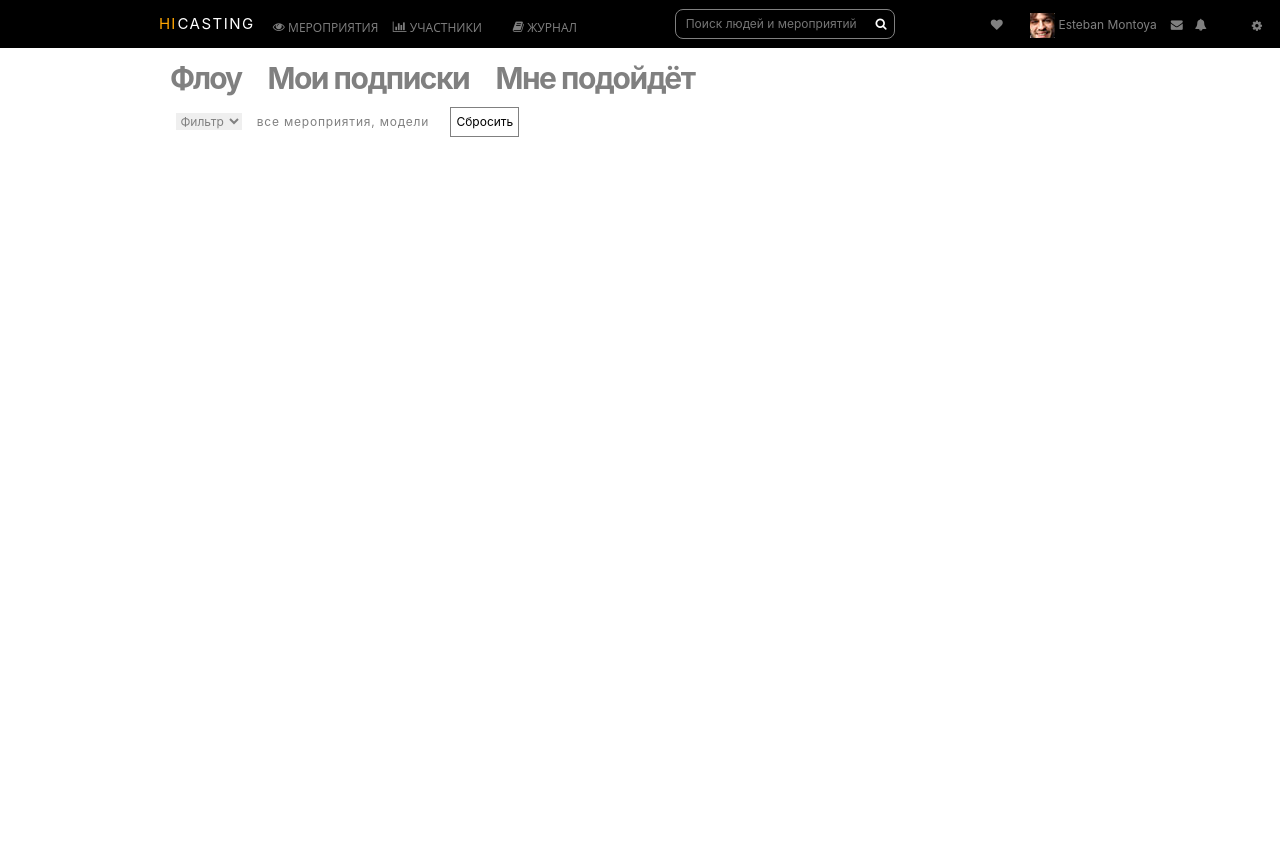
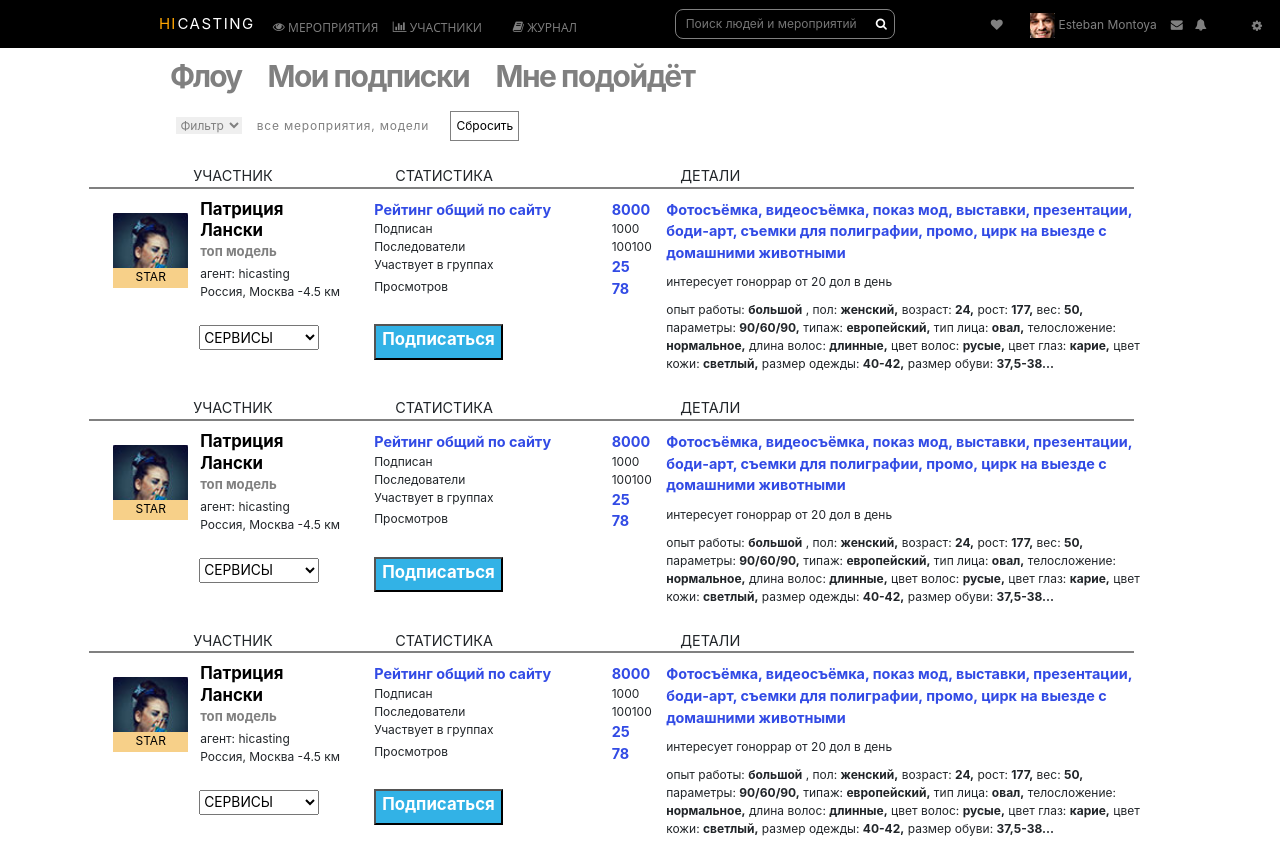
Before and after one commit to mpitenko/hicasting, a plain HTML site: page index.html in a window 1280 px wide. Before the commit the page ends 800 px from the top, so only its background shows below. Drawn offline with nearby package versions, Linux system fonts and the light colour scheme; files whose address does not match are found by name.

Commit message:
Desktop make-up

```diff
--- a/base.js
+++ b/base.js
@@ -11,8 +11,7 @@
 function init() {
 	  //document.getElementById("seachinput").value='Поиск людей по мероприятию';
 	  // var π = 3.14;
-	  /*copyContent(2);*/
-	  ;
+	  copyContent(2);
 };
 
 
--- a/index.html
+++ b/index.html
@@ -8,7 +8,7 @@
     <!-- Font Awesome CDN -->
     <link rel="stylesheet" href=".\font-awesome-4.7.0\css\font-awesome.min.css">
 
-    <link href="E:\Docs\hicasting\style.css" rel="stylesheet">
+    <link href="./style.css" rel="stylesheet">
    </head>
   <body>
 
@@ -91,7 +91,22 @@
   <div class ='header'>
     <div class ='headertext flow'>Флоу</div>
     <div class ='headertext'>Мои подписки</div>
-    <div class ='headertext'>Мне подойдёт</div><br>
+    <div class ='headertext'>Мне подойдёт</div>
+
+    <button class = 'cubeframe' onclick="">
+      <i class="fa fa-th-large" aria-hidden="true"></i>
+    </button>
+
+    <button class = 'barsframe'>
+      <i class="fa fa-bars" aria-hidden="true"></i>
+    </button>
+
+      <!-- <div class ='stripes'>
+        <div class = 'stripe lefttop'></div>
+        <div class = 'stripe righttop'></div>
+     </div> -->
+
+    <br>
     <select class="header_selector">
             <option>Фильтр</option>
             <option>Пункт 2</option>
@@ -100,36 +115,38 @@
     <button class='resetbtn'>Сбросить</button>
   </div>
 
-
      <ul class="cards-list container">
       <li class="card-item row">
 
-      <!-- <div class ='image1_box'>
+        <div class="card_style card__user col-12 col-sm-12 col-md-12 col-lg-3 col-xl-3">
+          <div class = 'headline firstheadline'>УЧАСТНИК</div>
+
+          <div class ='card__inmage'>
             <img src="img/img1.jpg" class="image1">
             <div class = 'image1_inscription'>STAR</div>
           </div>
 
-        <div class="card_style card__user col-12 col-sm-12 col-md-3 col-lg-3 col-xl-3">
-          <div class = 'headline'>УЧАСТНИК</div>
-          <div class="card__inmage"></div>
-          <div class="card__username">Патриция <br> Лански</div>
+
+          <div class="card__username firstrecord">Патриция <br> Лански</div>
           <div class="card__profession">топ модель</div>
           <div class="card__address">агент: hicasting<br>
                                      Россия, Москва -4.5 км</div>
+          <div class= 'card__selector_box'>
             <select class="card__selector">
               <option>СЕРВИСЫ</option>
               <option>Пункт 2</option>
             </select>
+         </div>
 
-        </div> -->
+        </div>
 
-        <!-- <div class="card_style card__stat col-12 col-sm-12 col-md-3 col-lg-3 col-xl-3">
+         <div class="card_style card__stat col-12 col-sm-12 col-md-12 col-lg-3 col-xl-3">
             <div class = 'headline'>СТАТИСТИКА</div>
 
             <ul class="card__stat-list container">
               <li class="row">
-              <span class="col-10 head-card-stat card__stat-item__name">Рейтинг общий по сайту</span>
-              <span class="col-2 head-card-stat card__stat-item__value">8000</span>
+                <span class="col-10 head-card-stat card__stat-item__name firstrecord">Рейтинг общий по сайту</span>
+                <span class="col-2 head-card-stat card__stat-item__value firstrecord">8000</span>
               </li>
 
               <li class="row">
@@ -156,13 +173,14 @@
             <button class="card_stat-item__button">
               Подписаться
             </button>
-        </div> -->
+          </div>
 
-        <!-- <div class="card_style card__details col-12 col-sm-12 col-md-6 col-lg-6 col-xl-6">
+
+          <div class="card_style card__details col-12 col-sm-12 col-md-12 col-lg-5 col-xl-5">
           <div class = 'headline'>ДЕТАЛИ</div>
             <ul class="card__det-list">
-            <li>
-              <span class="card__proff_details head-card-stat">Фотосъёмка, видеосъёмка, показ мод, выставки, презентации, боди-арт, съемки для полиграфии, промо, цирк на выезде с домашними животными</span><br>
+              <li class = 'row'>
+                <span class="card__proff_details head-card-stat firstrecord">Фотосъёмка, видеосъёмка, показ мод, выставки, презентации, боди-арт, съемки для полиграфии, промо, цирк на выезде с домашними животными</span><br>
                 <span class="card__payments_request">интересует гоноррар от 20 дол в день</span><br>
                 <span class="card__data">
                   <span>опыт работы:</span>
@@ -197,7 +215,7 @@
                   <span class='bold-style'>37,5-38...</span>
                  </span>
               </li>
-        </div> -->
+          </div>
 
           </li>
       </ul>
@@ -215,6 +233,6 @@
   <script src="https://maxcdn.bootstrapcdn.com/bootstrap/4.0.0-beta.2/js/bootstrap.min.js" integrity="sha384-alpBpkh1PFOepccYVYDB4do5UnbKysX5WZXm3XxPqe5iKTfUKjNkCk9SaVuEZflJ" crossorigin="anonymous"></script>
   <script src="https://cdn.jsdelivr.net/npm/lodash@4.17.4/lodash.min.js"></script>
 
-  <script src="E:\Docs\mockup hicasting (img to html)-20180114T164143Z-001\mockup hicasting (img to html)\base.js"></script>
+  <script src="./base.js"></script>
 
 </html>
--- a/style.css
+++ b/style.css
@@ -80,42 +80,6 @@
 #rowOfElements {
 	padding-top: 3rem;
     padding-left: 6rem;
-}
-
-/*@media (min-width: 1180px) {*/
-@media (min-width: 1000px) {
-	.custom-navbar {
-	    -ms-flex-flow: row nowrap;
-	    flex-flow: row nowrap;
-	    -ms-flex-pack: start;
-	    justify-content: flex-start;
-	}
-
-	.custom-navbar .navbar-toggler {
-	    display: none;
-	}
-	.custom-navbar .navbar-collapse {
-	    display: -ms-flexbox!important;
-	    display: flex!important;
-	    -ms-flex-preferred-size: auto;
-	    flex-basis: auto;
-	}
-    .custom-navbar .navbar-nav {
-	    -ms-flex-direction: row;
-	    flex-direction: row;
-	}
-
-	.custom-navbar .navbar-brand {
-		margin-left: 147px;
-	}
-
-	.content .header .headertext { /*эти стили не работают*/
-	font-size: 1rem;
-    }
-
-    .content .header .flow {
-     margin-left: 0rem;
-    }
 }
 
 
@@ -243,15 +207,15 @@
 	color:white;
 }
 
-
 .navbar .nav-first-list{
 	margin-right: 2rem;
 }
 
-
 .content .card_style {
 	padding-left:0px;
 	padding-right:0px;
+	margin-left: 0rem;
+    margin-top: 2rem;
 }
 
 .content .header .headertext {
@@ -293,22 +257,43 @@
     margin-left: 1.5rem;
 }
 
+.content .cubeframe {
+  background-color: white;
+  border:0px solid grey;
+  color: grey;
+  font-size: 1.5rem;
+  margin-left: 73px;
+}
+
+ .content .barsframe {
+  background-color: white;
+  border:0px solid grey;
+  color: grey;
+  font-size: 1.5rem;
+ }
+
 .content .headline {
 	border-bottom: 2px solid grey;
 	font-size:1.2rem;
-	padding-left: 0;
+    padding-left: 21px;
 	padding-right:15px;
+}
+
+.content .firstheadline {
+    padding-left: 104px !important;
 }
 
 .content .cards-list .card-item .image1 {
    width: 75px;
-    height: 75px;
+   height: 75px;
 }
 
-.content .cards-list .card-item .image1_box {
-	position:relative;
-	margin-left: 9rem;
-    margin-top: 6rem;
+.content .cards-list .card-item .card__inmage {
+    position: relative;
+    margin-left: 2rem;
+    margin-top: 2rem;
+    margin-right: 1rem;
+    float:left;
 }
 
 .content .cards-list .card-item .image1_inscription  {
@@ -322,6 +307,12 @@
     text-align: center;
 }
 
+.content .card__det-list {
+    list-style: none;
+    padding: 0;
+    margin-left: 22px;
+   }
+
 .content .card__user {
 	margin-left: 1.6rem;
     margin-top: 2rem;
@@ -331,8 +322,11 @@
 	font-size:1.4rem;
 	font-weight: bold;
 	color:black;
-	padding-top: 18px;
 	line-height: 1.3;
+}
+
+.content .firstrecord {
+	padding-top:10px !important;
 }
 
 .content .card__user .card__profession {
@@ -343,13 +337,18 @@
 
 .content .card__user .card__address {
 	padding-top: 3px;
+	padding-left: 111px;
 }
 
 .content .card__user .card__selector {
 	margin-top: 24px;
     font-size: 1.15rem;
-    width: 162px;
+    width: 120px;
     height: 25px;
+}
+
+.content .card__user .card__selector_box {
+    padding-left: 110px;
 }
 
 .content .card__stat .card__details {
@@ -431,3 +430,163 @@
  .iconActive {
  	display:inline-block !important;
  }
+
+
+
+/*@media (min-width: 1180px) {*/
+@media (min-width: 1200px) {
+	.custom-navbar {
+	    -ms-flex-flow: row nowrap;
+	    flex-flow: row nowrap;
+	    -ms-flex-pack: start;
+	    justify-content: flex-start;
+	}
+
+	.custom-navbar .navbar-toggler {
+	    display: none;
+	}
+	.custom-navbar .navbar-collapse {
+	    display: -ms-flexbox!important;
+	    display: flex!important;
+	    -ms-flex-preferred-size: auto;
+	    flex-basis: auto;
+	}
+    .custom-navbar .navbar-nav {
+	    -ms-flex-direction: row;
+	    flex-direction: row;
+	}
+
+	.custom-navbar .navbar-brand {
+		margin-left: 147px;
+	}
+
+	.content .header .headertext { /*эти стили не работают*/
+	 font-size: 2.5rem;
+    }
+
+    .content .header .flow {
+     margin-left: 13rem;
+     margin-top: 0.7rem;
+     letter-spacing: -2px;
+    }
+
+}
+
+ @media (min-width: 0px) {
+
+  .content .card__det-list {
+    padding-left: 16px;
+     }
+
+  .content .card__stat {
+ 	    margin-left: 2rem;
+ 	}
+
+
+ 	 .content .headline {
+		display:none;
+	}
+
+   .content .cards-list .card-item .image1_inscription {
+      width: 150px;
+      height: 20px;
+      left: 0;
+      top: 130px;
+    }
+
+ 	.content .cards-list .card-item .image1 {
+      width: 150px;
+      height: 150px;
+    }
+
+    .content .cards-list {
+	   margin-left: 0;
+	   padding-left: 0;
+	}
+	.content .header .headertext {
+	   font-size: 1rem;
+	   margin-right: -1.2rem;
+	   letter-spacing: 0px;
+	   padding-left: 7px;
+	}
+	.content .header .flow {
+	   margin-left: 0rem;
+	   margin-top: 1.7rem;
+	   letter-spacing: -2px;
+    }
+    .content .header .header_selector {
+       margin-left: 0.2rem;
+       margin-top: 1.5rem;
+       }
+
+  .navbar .searchbar-wrapper .icon {
+    left: 201px;
+   }
+
+  @media (min-width: 795px) {
+	.content .header .headertext {
+		font-size: 2.5rem;
+		display:inline-block;
+		font-weight: bold;
+		color:grey;
+		padding-left:14px;
+		padding-right: 15px;
+		font-size: 2.5rem;
+	    margin-right: -0.5rem;
+	    letter-spacing: -1.5px;
+	}
+	.content .header .flow {
+		    margin-left: 13rem;
+            margin-top: 0.5rem;
+		    letter-spacing: -2px;
+		}
+   .content .header .header_selector {
+    margin-left: 14.7rem;
+   }
+
+   .navbar .searchbar-wrapper .icon {
+    right: 98px;
+   }
+
+   .content .cubeframe {
+   	display:none;
+   }
+
+   .content .barsframe {
+   	display:none;
+   }
+
+ }
+
+ @media (min-width: 990px) {
+
+ 	.content .card__det-list {
+    padding-left: 0px;
+     }
+
+ 	 .content .card__stat {
+ 	    margin-left: 0rem;
+ 	}
+
+	 .content .headline {
+		display:block;
+	}
+
+	 .content .cards-list {
+		padding-left: 15px;
+	    margin-left: auto;
+	}
+
+	 .content .cards-list .card-item .image1 {
+	    width: 75px;
+	    height: 75px;
+	  }
+
+     .content .cards-list .card-item .image1_inscription {
+	    width: 75px;
+	    height: 20px;
+	    left: 0;
+	    top: 55px;
+	   }
+
+ }
```
Lines whose indentation alone changed are shown as unchanged.
